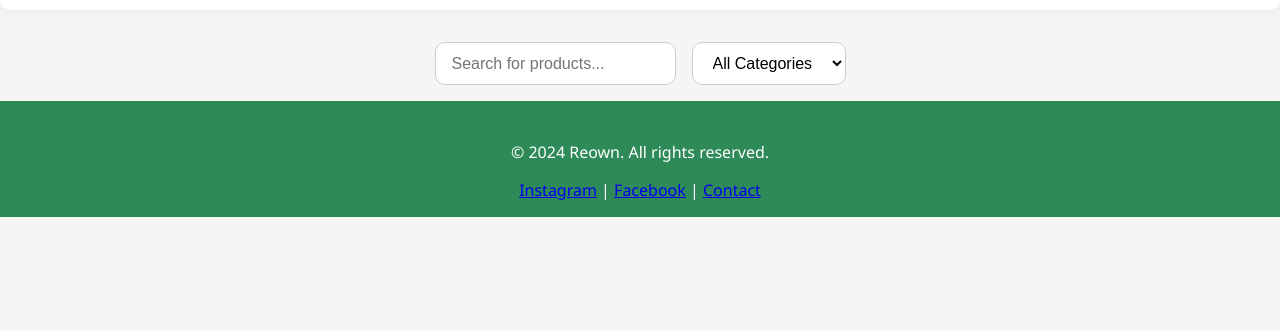
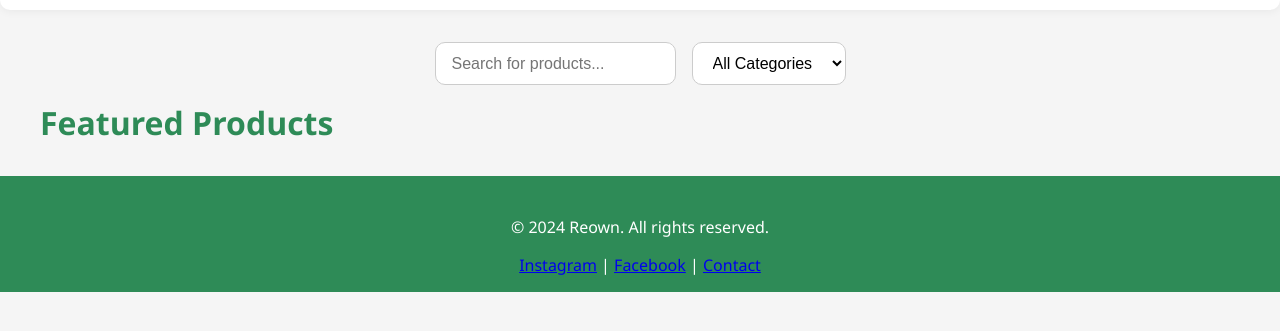
Before and after one commit to HarshKumar1680/ReOwn, a plain HTML site: page frontend/views/index.html in a window 1280 px wide. Shown: the part 465-796 px from the top of the page. Drawn offline with Linux system fonts and the light colour scheme.

Commit message:
Add main section and styles for featured products
Introduced a <main> section in index.html to display featured products and updated style.css with corresponding styles for main and h2 elements. This enhances the layout and prepares the page for showcasing featured products.

```diff
--- a/frontend/public/css/style.css
+++ b/frontend/public/css/style.css
@@ -121,6 +121,21 @@ header {
     background: #fff;
 }
 
+
+main {
+  max-width: 1200px;
+  margin: 0 auto 2rem auto;
+  padding: 0 2vw;
+}
+
+h2 {
+  margin-top: 0;
+  font-size: 2rem;
+  color: var(--primary);
+}
+
+
+
 footer {
     background: var(--primary);
     color: #fff;
--- a/frontend/views/index.html
+++ b/frontend/views/index.html
@@ -41,6 +41,13 @@
     </select>
   </section>
 
+  <main>
+    <h2>Featured Products</h2>
+    <div class="product-grid" id="featuredProducts">
+
+    </div>
+  </main>
+
     <footer>
     <div class="footer-content">
       <p>&copy; 2024 Reown. All rights reserved.</p>
```
